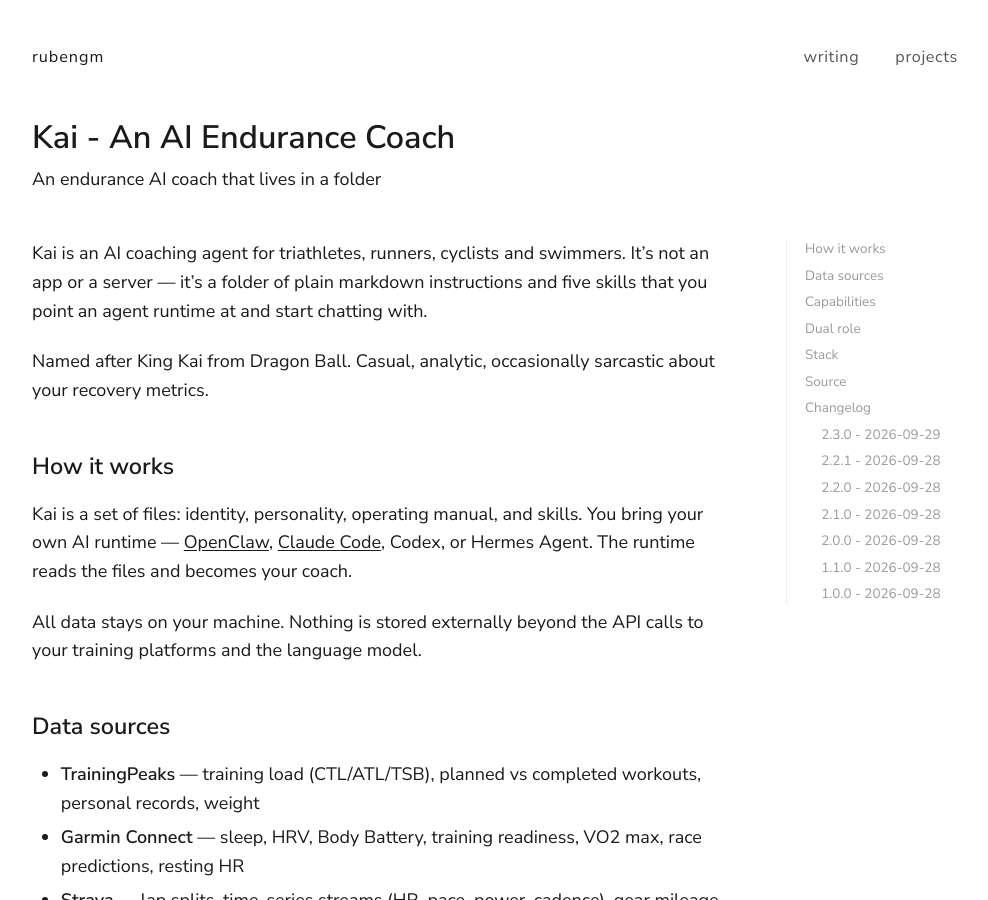
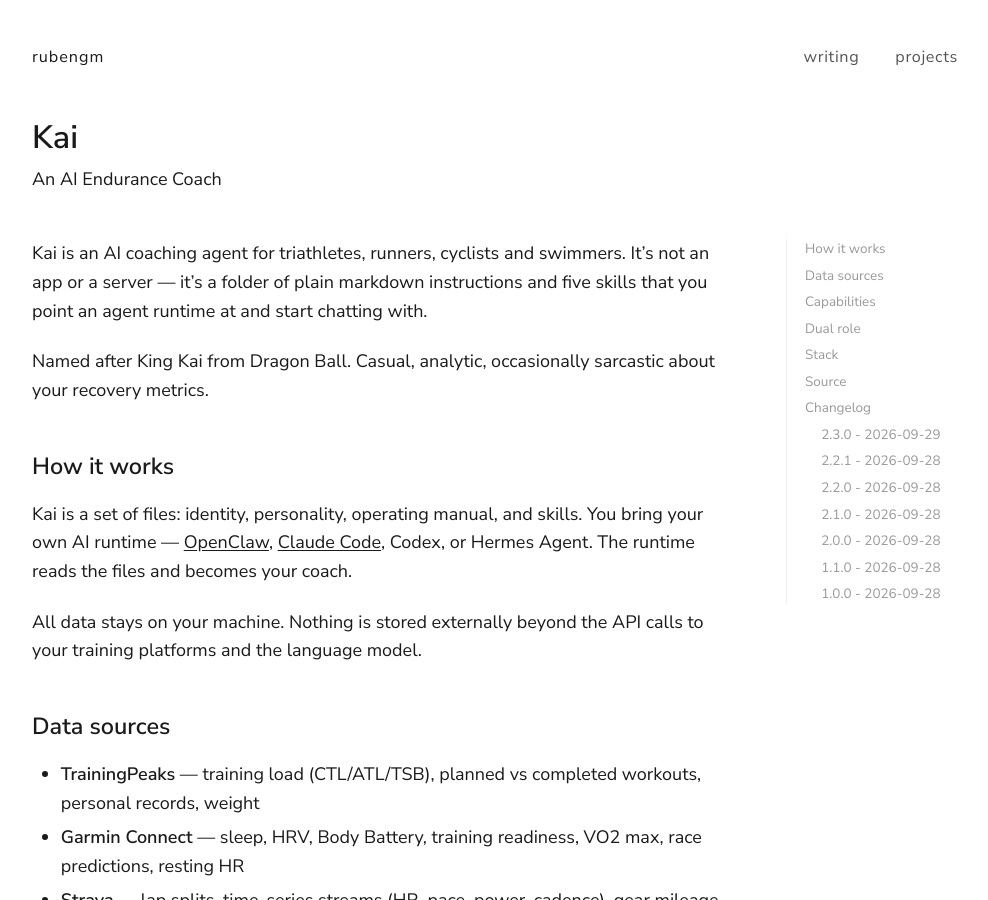
Before and after one commit to rubengarciam/rubengarciam.github.io, a Jekyll site: the page built from _projects/kai.md, in a window 1280 px wide and 900 px high. Shown: the whole window, without its empty margins (145-1133 px from the left). Built offline with Jekyll 4.4.1, drawn with Linux system fonts in a browser that asks for light colours.

Commit message:
Simplify title and description for Kai project

```diff
--- a/_projects/kai.md
+++ b/_projects/kai.md
@@ -1,7 +1,7 @@
 ---
 layout: project
-title: "Kai - An AI Endurance Coach"
-description: "An endurance AI coach that lives in a folder"
+title: "Kai"
+description: "An AI Endurance Coach"
 archived: false
 ---
 
```
